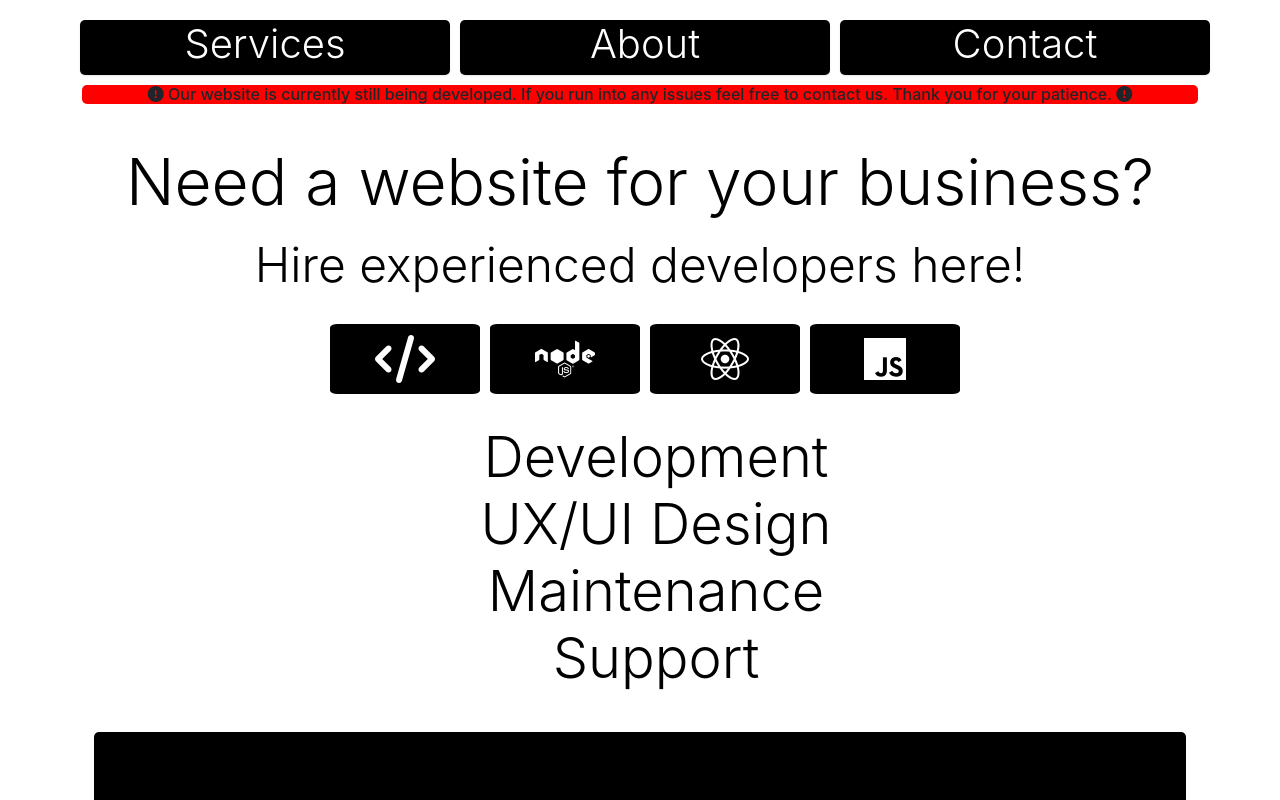
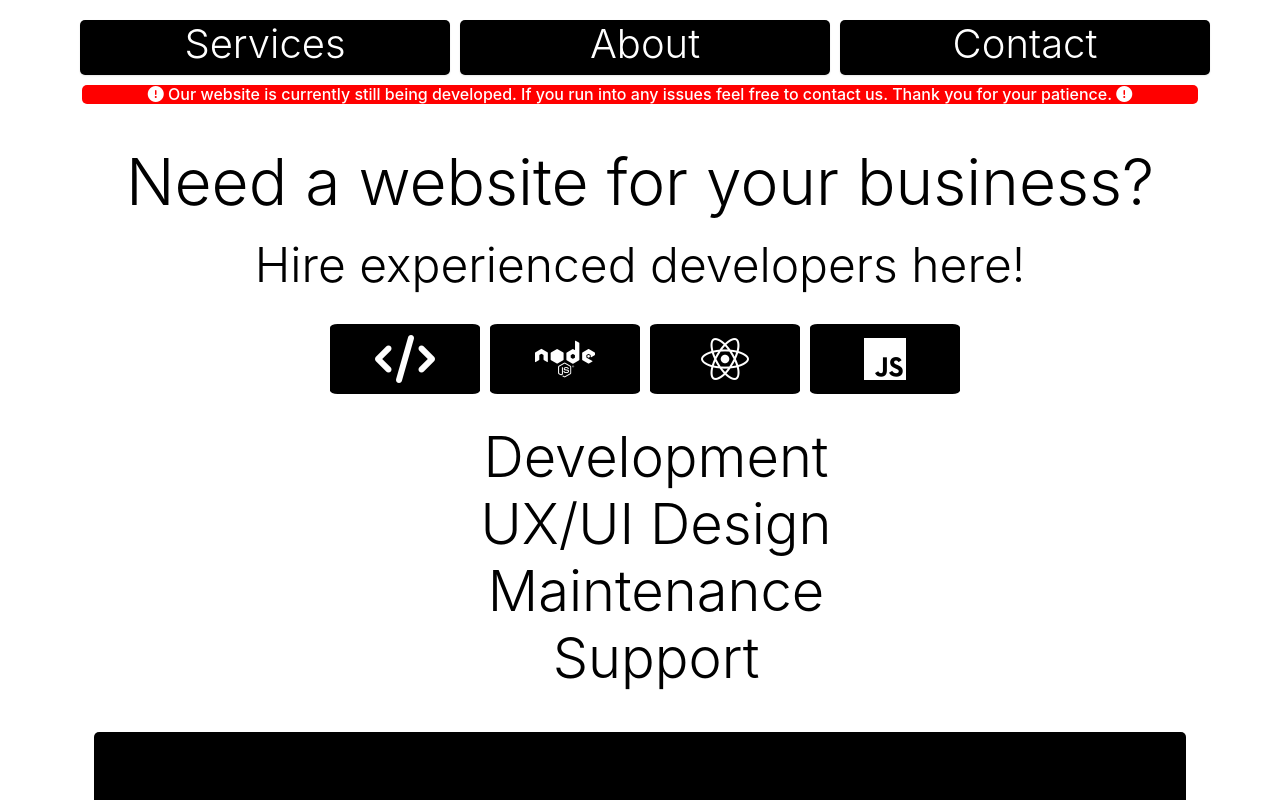
Before and after one commit to dannauu/my-website, a React (Create React App) app: page / in a window 1280 px wide. Shown: the top 800 px of the page. Built offline with nearby package versions, Linux system fonts and the light colour scheme.

Commit message:
changed text color on warning msg

```diff
--- a/src/App.css
+++ b/src/App.css
@@ -494,8 +494,9 @@ li {
       .warning {
         height: auto;
         margin-top: 10px;
-        background-color: red;
+        background-color: #ff0000;
         border-radius: 5px;
+        color: white;
       }
 
       .col- {
```
